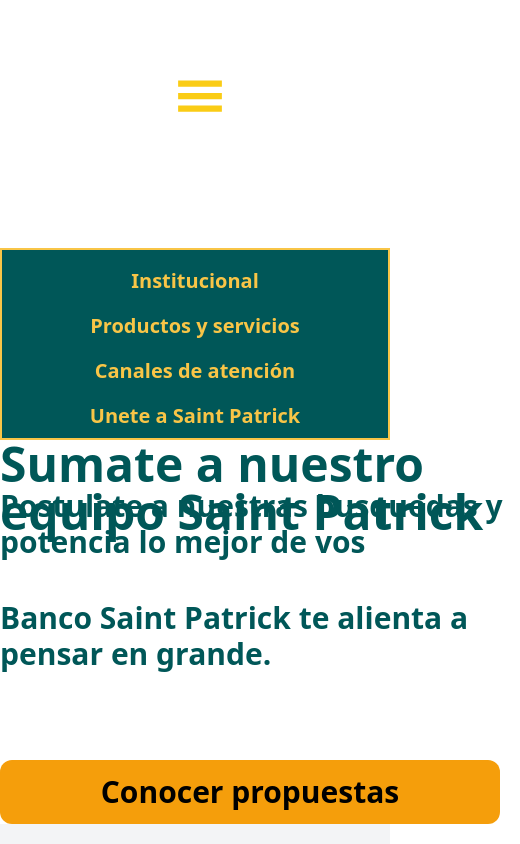
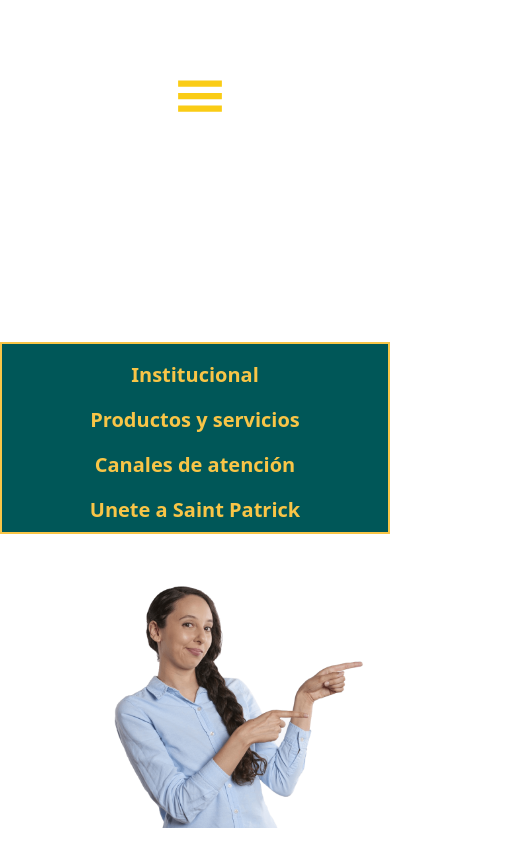
Before and after one commit to FedeSabi/Banco-saint-patrick, a React (Vite) app in the folder front/: page /UniteASaintPatrick in a window 390 px wide. Shown: the top 844 px of the page, 520 px wide, since content can reach past the window. Built offline with nearby package versions, Linux system fonts and the light colour scheme; a web font is replaced by a local one.

Commit message:
responsive de navbar interno en xs & xl

```diff
--- a/front/src/Components/Navbar.jsx
+++ b/front/src/Components/Navbar.jsx
@@ -12,7 +12,7 @@
   const content = (
     <>
       <div className="lg:hidden block relative top-16 w-full left-0 right-0 bg-customGrey transition" onClick={handleClick}>
-        <ul className="text-center text- w-full text-amber-400 p-20">
+        <ul className="text-center text- w-full text-amber-400 p-28">
           <li className="my-4 py-4 border-b border-amber-400 hover:bg-white hover:rounded">
             <Link spy={true} smooth={true} to={'/SolicitaTuTarjeta'}>Solicita tu tarjeta</Link>
           </li>
--- a/front/src/Pages/NavbarInterno.jsx
+++ b/front/src/Pages/NavbarInterno.jsx
@@ -2,7 +2,7 @@
 
 function NavbarInterno() {
   return (
-    <div className="xs:flex-col xl:flex-row flex max-w-full xs:h-48 xs:mt-14 xl:h-12 bg-customGreen border-customYellow border-2 justify-around items-center font-semibold">
+    <div className="xs:flex-col xl:flex-row flex max-w-full xs:h-48 xs:mt-[150px] xl:mt-0 xl:h-12 bg-customGreen border-customYellow border-2 justify-around items-center font-semibold">
   <Link to="/institucional" className="xl:text-2xl xs:text-xl xs:mt-2 text-customYellow hover:text-white">Institucional</Link>
   <Link to="/ProductosYservicios" className="xl:text-2xl xs:text-xl text-customYellow hover:text-white">Productos y servicios</Link>
   <Link to="/CanalesDeAtencion" className="xl:text-2xl xs:text-xl text-customYellow hover:text-white">Canales de atención</Link>
--- a/front/src/Pages/ProductosYservicios.jsx
+++ b/front/src/Pages/ProductosYservicios.jsx
@@ -13,7 +13,7 @@
     <div>
       <NavbarInterno />
       {/*primer fila de iconos */}
-      <div className=" flex xs:flex-col xl:flex-row justify-evenly items-center h-full font-semibold text-customGreen mb-10 mt-16">
+      <div className=" flex xs:flex-col xs:gap-6 xl:flex-row justify-evenly items-center h-full font-semibold text-customGreen mb-10 mt-16">
         <div className="flex flex-col text-center items-center gap-1 ">
           <BiPackage style={{ fontSize: "92.88px" }} />
           <p className="text-xl">Paquetes</p>
@@ -28,7 +28,7 @@
         </div>
       </div>
       {/*segunda fila de iconos */}
-      <div className="flex justify-evenly items-center h-full font-semibold text-customGreen mb-10 mt-16">
+      <div className="flex xs:flex-col xs:gap-6 xl:flex-row justify-evenly items-center h-full font-semibold text-customGreen mb-10 mt-16">
         <div className="flex flex-col text-center items-center gap-1 ">
           <FaMoneyBillTransfer style={{ fontSize: "92.88px" }} />
           <p className="text-xl">Prestamos</p>
@@ -38,8 +38,8 @@
           <p className="text-xl">E-cheq</p>
         </div>
       </div>
-      {/*primer fila de iconos */}
-      <div className="flex justify-evenly items-center h-full font-semibold text-customGreen mb-10 mt-16">
+      {/*tercer fila de iconos */}
+      <div className="flex xs:flex-col xs:gap-6 xl:flex-row justify-evenly items-center h-full font-semibold text-customGreen mb-10 mt-16">
         <div className="flex flex-col text-center items-center gap-1 ">
           <TbFileArrowLeft style={{ fontSize: "92.88px" }} />
           <p className="text-xl">Historial de movimientos</p>
--- a/front/src/Pages/UniteASaintPatrick.jsx
+++ b/front/src/Pages/UniteASaintPatrick.jsx
@@ -5,22 +5,22 @@
   return (
     <div>
     <NavbarInterno />
-    <div className='flex flex-row justify-evenly'>
+    <div className='flex xs:flex-col xl:flex-row  xs:justify-center xl:justify-evenly'>
         {/*divisor imagen */}
-        <div className='w-[40%] h-[40%] mt-10'>
-          <img src={Persona} />
+        <div className=' xs:w-[65%] xs:h-[65%] xl:w-[40%] xl:h-[40%] mt-10'>
+          <img src={Persona} className='xs: ml-28'/>
         </div>
         {/*divisor texto */}
-        <div className=' text-customGreen w-[520px] flex flex-col justify-around  gap-2'>
-          <div className='text-5xl font-bold  text-left'>
+        <div className=' text-customGreen xs:w-[380px] xl:w-[520px] flex flex-col xl:justify-around xs:ml-2 mt-20 gap-2'>
+          <div className='xs:text-2xl xs:mb-10 xl:text-5xl font-bold  xs:text-center xl:text-left'>
             <h1 className='h-10'>Sumate a nuestro equipo Saint Patrick</h1>
           </div>
           <div className='font-bold mb-20' >
-            <p className='text-3xl mb-10'>Postulate a nuestras busquedas y potencia lo mejor de vos</p>
-            <p className='text-3xl'>Banco Saint Patrick te alienta a pensar en grande.</p>
+            <p className='xs:text-lg xs:text-center xl:text-3xl mb-10'>Postulate a nuestras busquedas y potencia lo mejor de vos</p>
+            <p className='xs:text-lg  xs:text-center xl:text-3xl'>Banco Saint Patrick te alienta a pensar en grande.</p>
           </div>
-          <div className='w-[520px]'>
-            <button className='bg-amber-500 w-[500px] h-16 text-3xl font-semibold rounded-xl  text-black '>Conocer propuestas</button>
+          <div className='xs:w-[auto] xs:text-center xl:w-[520px]'>
+            <button className='bg-amber-500 xs:mb-10 xs:w-[200px] xl:w-[500px] xs:h-12 xl:h-16 xs:text-lg xl:text-3xl font-semibold rounded-xl  text-black '>Conocer propuestas</button>
           </div>
         </div>
         </div>
```
